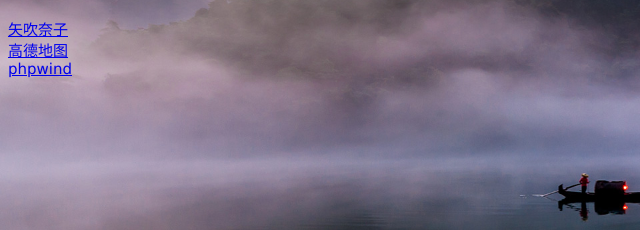
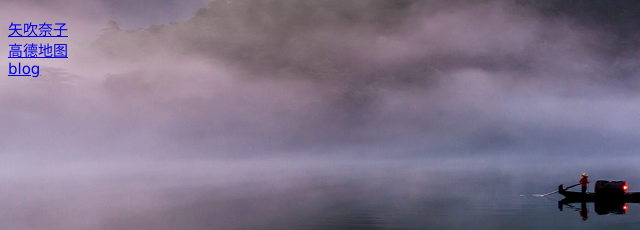
Before and after one commit to cumulus27/cumulus27.github.io, a plain HTML site: page index.html in a window 1280 px wide. Shown: the part 254-484 px from the top of the page, 0-640 px from the left. Drawn offline with Linux system fonts and the light colour scheme.

Commit message:
add link

```diff
--- a/index.html
+++ b/index.html
@@ -32,7 +32,7 @@
   <p class="link">
     <a href="nako.html">矢吹奈子</a><br>
     <a href="map.html">高德地图</a><br>
-    <a href="phpwind/index.php">phpwind</a><br>
+    <a href="hexo/index.php">blog</a><br>
   </p>
 </body>
 </html>
```
